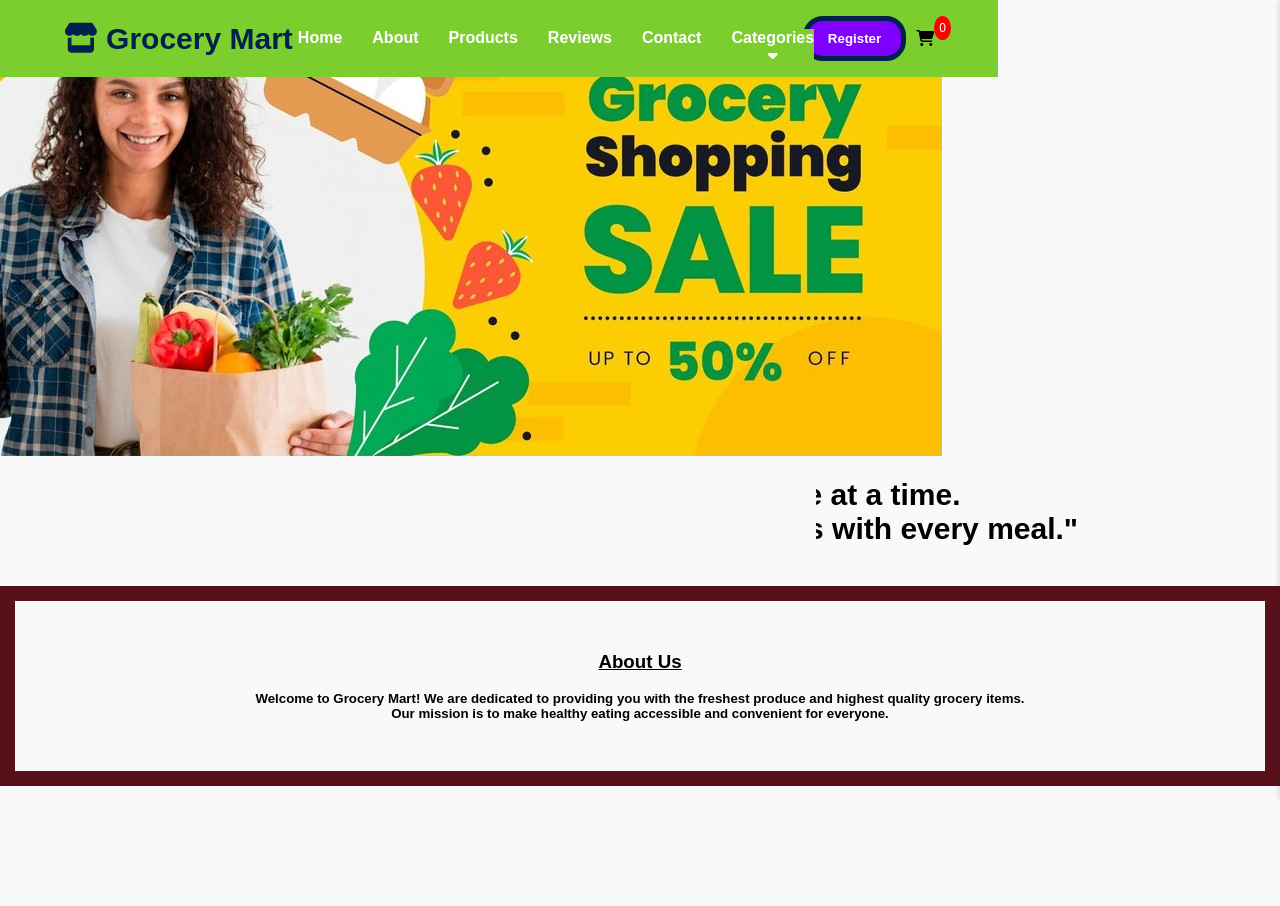
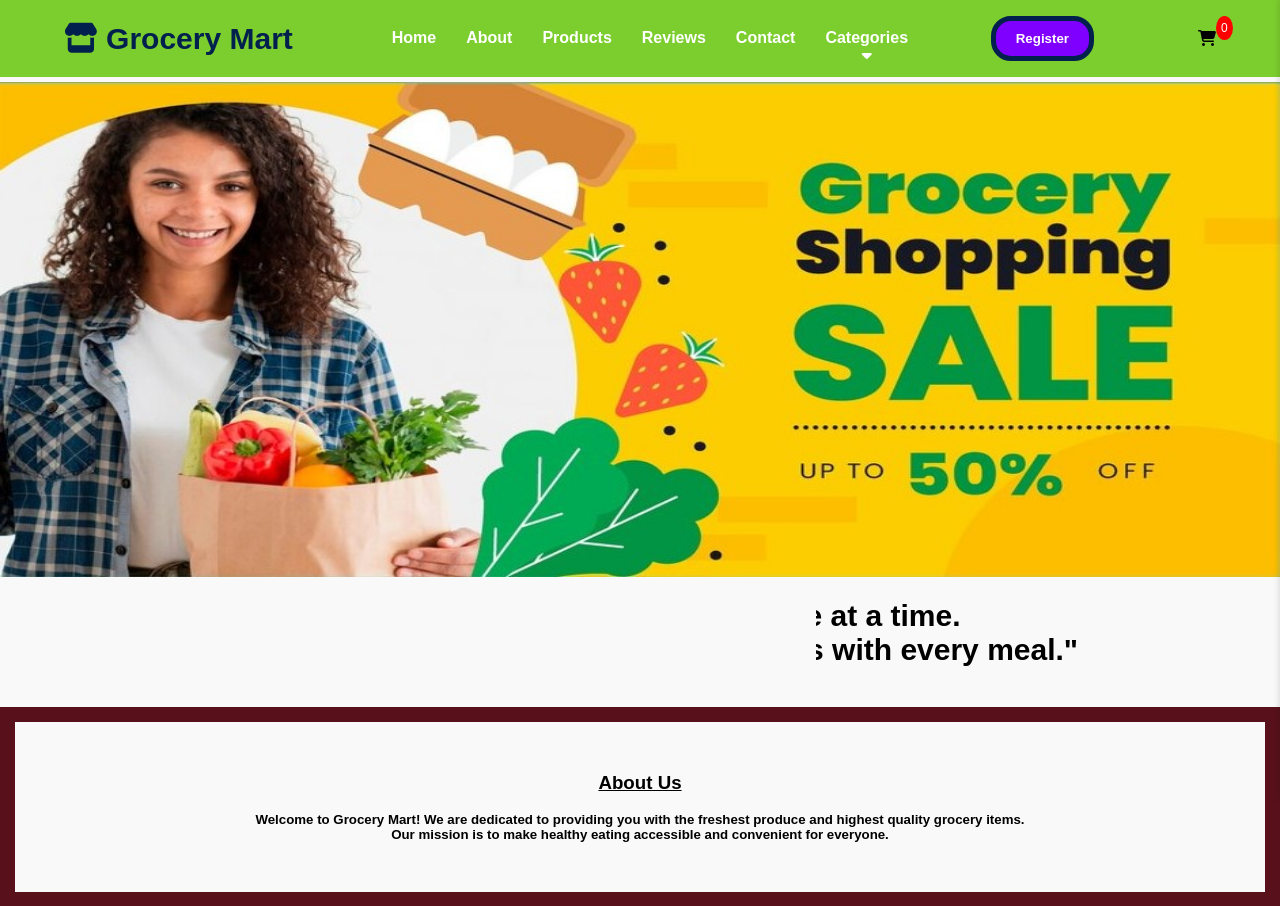
Before and after one commit to dattatreyanammina1/DemoProject, a PHP site: page / in a window 1280 px wide. Shown: the top 906 px of the page. Run offline with PHP 8.4, Linux system fonts and the light colour scheme.

Commit message:
Update style.css

```diff
--- a/style.css
+++ b/style.css
@@ -1,13 +1,4 @@
 @import url('https://fonts.googleapis.com/css2?family=Libre+Baskerville:ital,wght@0,400;0,700;1,400&display=swap');
-
-@media only screen and (max-width: 1650px) {
-
-    .img1 .navbar{
-        width: 76.56mm;
-        height: 169.59mm;
-    }
-
-}
 
 * {
     text-decoration: none;
@@ -20,6 +11,7 @@
 body {
     font-family: "Poppins", sans-serif;
     background-color: #f9f9f9;
+    width: 100%;
 }
 
 header {
@@ -28,10 +20,7 @@ header {
     display: flex;
     align-items: center;
     justify-content: space-between;
-    position: fixed;
-    top: 0;
-    left: 0;
-    z-index: 1000;
+
 }
 
 .logo {
@@ -188,18 +177,11 @@ header {
     background-color: #39b839;
 }
 
-.d1 {
-    display: flex;
-    align-items: center;
-    justify-content: center;
-    flex-direction: column;
-    padding-top: 80px;
-    text-align: center;
-}
-
 .img1 {
     align-items: center;
-    padding: 0px;
+    padding-top: 5px;
+    width:100%;
+    height: 500px;
 }
 
 .h {
```
